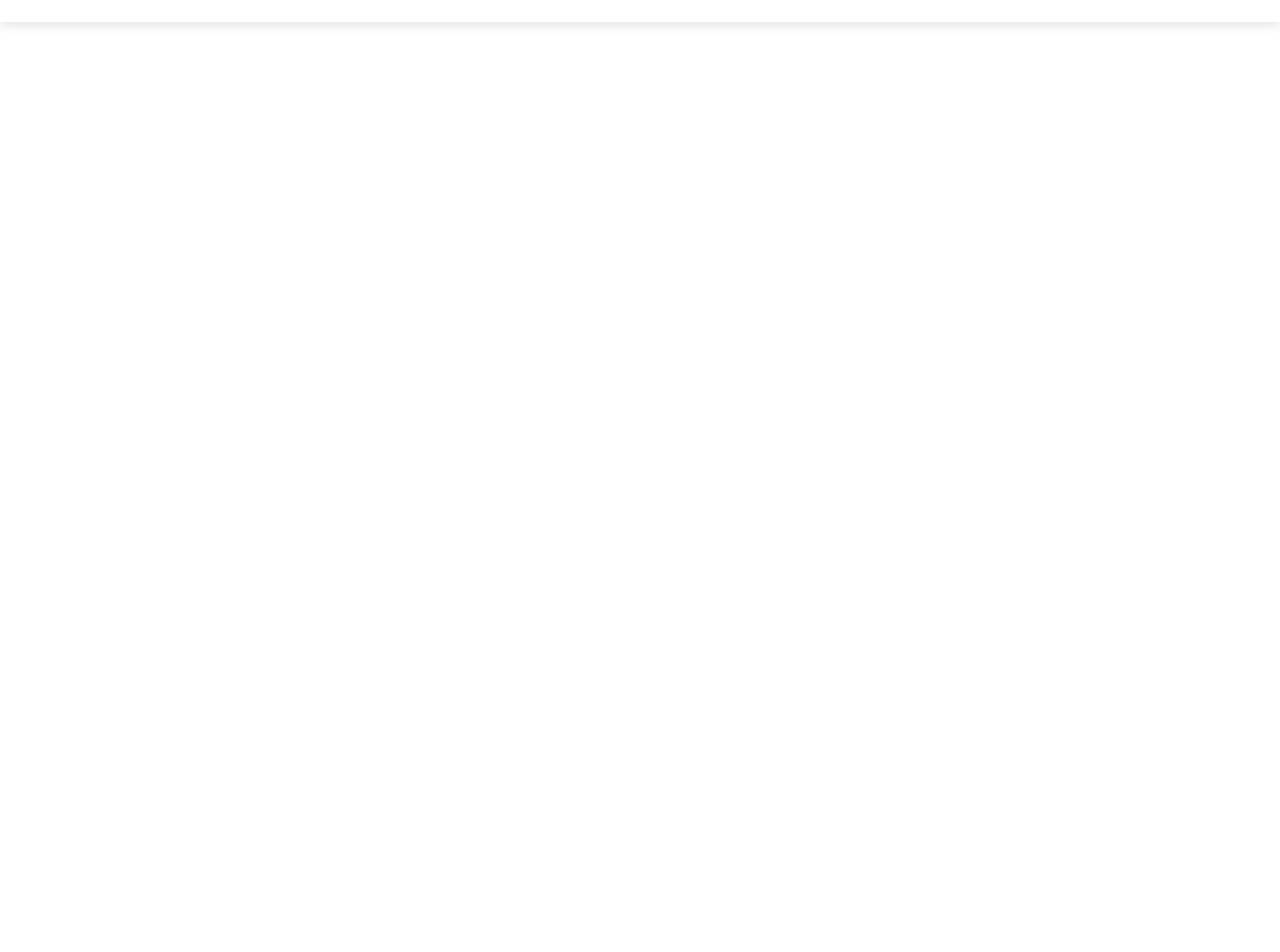
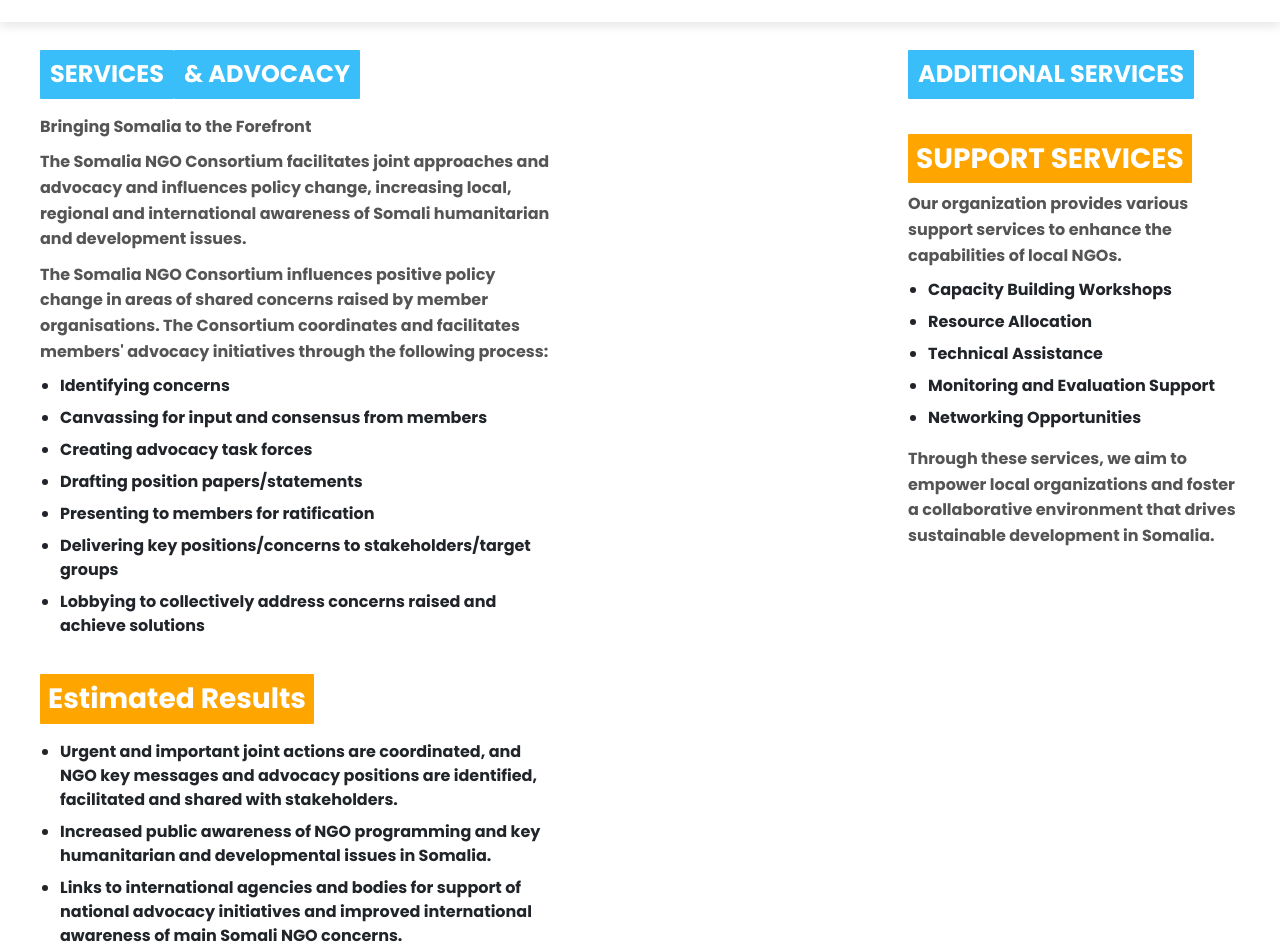
Before and after one commit to imraac/consortium, a React (Vite) app: page /advocacy in a window 1280 px wide. Shown: the part 160-1112 px from the top of the page. Before the commit the page ends 800 px from the top, so only its background shows below. Built offline with nearby package versions, Linux system fonts and the light colour scheme.

Commit message:
completed advocacy page

```diff
--- a/src/App.jsx
+++ b/src/App.jsx
@@ -11,6 +11,7 @@
 import Login from './components/Login';
 import MemberAccountAdministratorForm from './components/MemberAccountAdministratorForm';
 import AboutUs from './components/AboutUs';
+import Advocacy from './components/Advocacy';
 const App = () => {
   return (
     <Router>
@@ -18,6 +19,7 @@
       <Routes>
         <Route path="/" element={<LandingPage />} /> {/* Route for the landing page */}
         <Route path="/about" element={<div>About Page</div>} />
+
         <Route path="/contact" element={<div>Contact Page</div>} />
         <Route path="/services" element={<div>Services Page</div>} />
         <Route path="/consortium" element={<Consortium />} /> {/* Route for the Consortium page */}
@@ -27,6 +29,8 @@
         <Route path="/member-account-administrator" element={<MemberAccountAdministratorForm />} /> {/* Add the new route */}
         <Route path="/login" element={<Login />} />
         <Route path="/about-us" element={<AboutUs />} />
+
+        <Route path="/advocacy" element={<Advocacy />} />
       </Routes>
     </Router>
   );
--- /dev/null
+++ b/src/components/Advocacy.css
@@ -0,0 +1,74 @@
+.advocacy-main-container {
+    display: flex; /* Enable flexbox layout */
+    justify-content: space-between; /* Space between the containers */
+    padding: 20px;
+    margin-top: 150px;
+    flex: 1; /* Padding around the main container */
+  }
+
+  .advocacy-container {
+    padding: 20px;
+
+    border-radius: 1px;
+    box-sizing: border-box; /* Ensure padding is included in total width */
+  }
+
+  .left-aligned {
+    width: 45%; /* Adjust as necessary */
+  }
+
+  .right-aligned {
+    width: 30%; /* Thin width */
+    height: auto; /* Let height adapt to content */
+    overflow-y: auto; /* Allow scrolling if content exceeds height */
+  }
+
+  .advocacy-section h2, .advocacy-section h3 {
+    color: #333;
+    margin-top: 20px;
+  }
+
+  .advocacy-section ul {
+    list-style-type: disc;
+    margin-left: 20px;
+  }
+
+  .advocacy-section p {
+    margin-bottom: 10px;
+  }
+  @media (max-width: 768px) { /* Adjust the max-width as necessary */
+    .advocacy-main-container {
+      flex-direction: column; /* Stack the containers vertically */
+      margin-top: 60px; /* Reduced margin for smaller screens */
+    }
+
+    .left-aligned, .right-aligned {
+      width: 100%; /* Full width for both containers */
+      margin-bottom: 20px; /* Space between the stacked containers */
+    }
+
+    .right-aligned {
+      height: auto; /* Remove fixed height for better adaptability */
+    }
+  }
+  footer {
+    background-color: #f1f1f1; /* Change as necessary */
+    text-align: center; /* Center the footer text */
+    padding: 10px 0; /* Vertical padding for the footer */
+  }
+  /* General styles for the advocacy section */
+.advocacy-section h2 {
+    background-color: #3ABEF9; /* Background color for h2 */
+    color: white; /* Text color for better contrast */
+    padding: 10px; /* Padding around the text */
+    border-radius: 1px; /* Optional: round the corners */
+    display: inline-block; /* Prevents background color from extending */
+  }
+
+  .advocacy-section h3 {
+    background-color: orange; /* Background color for h3 */
+    color: white; /* Text color for better contrast */
+    padding: 8px; /* Padding around the text */
+    border-radius: 1px; /* Optional: round the corners */
+    display: inline-block; /* Prevents background color from extending */
+  }
--- /dev/null
+++ b/src/components/Advocacy.jsx
@@ -0,0 +1,67 @@
+import React from 'react';
+import './Advocacy.css'; // Adjust the path as necessary
+import Footer from "./Footer";
+
+const Advocacy = () => {
+  return (
+    <>
+      <div className="advocacy-main-container"> {/* Main container for flex layout */}
+        <div className="advocacy-container left-aligned"> {/* Left-aligned container */}
+          <div className="advocacy-section">
+            <h2>SERVICES </h2>
+            <h2>  &   ADVOCACY</h2>
+            <p>Bringing Somalia to the Forefront</p>
+            <p>
+              The Somalia NGO Consortium facilitates joint approaches and advocacy and influences policy change, increasing local, regional and international awareness of Somali humanitarian and development issues.
+            </p>
+            <p>
+              The Somalia NGO Consortium influences positive policy change in areas of shared concerns raised by member organisations. The Consortium coordinates and facilitates members' advocacy initiatives through the following process:
+            </p>
+            <ul>
+              <li>Identifying concerns</li>
+              <li>Canvassing for input and consensus from members</li>
+              <li>Creating advocacy task forces</li>
+              <li>Drafting position papers/statements</li>
+              <li>Presenting to members for ratification</li>
+              <li>Delivering key positions/concerns to stakeholders/target groups</li>
+              <li>Lobbying to collectively address concerns raised and achieve solutions</li>
+            </ul>
+            <h3>Estimated Results</h3>
+            <ul>
+              <li>Urgent and important joint actions are coordinated, and NGO key messages and advocacy positions are identified, facilitated and shared with stakeholders.</li>
+              <li>Increased public awareness of NGO programming and key humanitarian and developmental issues in Somalia.</li>
+              <li>Links to international agencies and bodies for support of national advocacy initiatives and improved international awareness of main Somali NGO concerns.</li>
+            </ul>
+            <h3>Main Activities</h3>
+            <ul>
+              <li>Establishing and maintaining close links to other external actors whose actions impact upon Consortium members' work in Somalia.</li>
+              <li>Coordination and facilitation of public briefings and media events to increase public understanding of NGO programming and major humanitarian and developmental concerns in Somalia.</li>
+              <li>Coordination and facilitation of advocacy initiatives through an established process involving all Consortium member organisations.</li>
+              <li>Identification and development of positions and updates relevant to NGO activities in Somalia.</li>
+            </ul>
+          </div>
+        </div>
+        <div className="advocacy-container right-aligned"> {/* New thin and long right-aligned container */}
+          <div className="advocacy-section">
+            <h2>ADDITIONAL SERVICES</h2>
+            <h3>SUPPORT SERVICES</h3>
+            <p>Our organization provides various support services to enhance the capabilities of local NGOs.</p>
+            <ul>
+              <li>Capacity Building Workshops</li>
+              <li>Resource Allocation</li>
+              <li>Technical Assistance</li>
+              <li>Monitoring and Evaluation Support</li>
+              <li>Networking Opportunities</li>
+            </ul>
+            <p>
+              Through these services, we aim to empower local organizations and foster a collaborative environment that drives sustainable development in Somalia.
+            </p>
+          </div>
+        </div>
+      </div>
+      <Footer />
+    </>
+  );
+};
+
+export default Advocacy;
```
